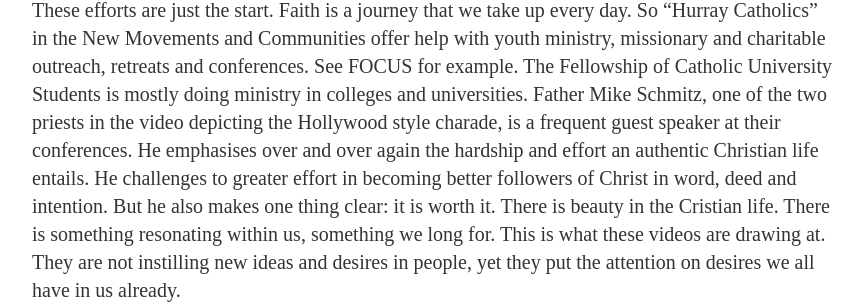
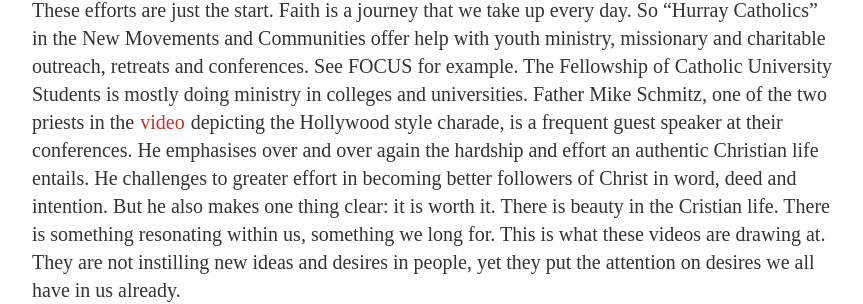
Before and after one commit to Bonifatius/bonifatius.github.io, a Jekyll site: the page built from _posts/2015-09-03-hurray-catholic.markdown, in a window 1280 px wide and 900 px high, scrolled down 2195 px. Shown: the part 261-565 px from the top of the window, without its empty margins (208-1071 px from the left). Built offline with Jekyll 4.4.1, drawn with Linux system fonts in a browser that asks for light colours; some web fonts are replaced; Markdown is read by kramdown in place of the engine named in the settings; part of the change alters nothing that is shown.

```diff
--- a/_posts/2015-09-03-hurray-catholic.markdown
+++ b/_posts/2015-09-03-hurray-catholic.markdown
@@ -30,7 +30,7 @@ It seems new media and technology requires new ideas and beliefs. But Christians
 
 ##Labourers in the Vineyard
 
-These efforts are just the start. Faith is a journey that we take up every day. So “Hurray Catholics” in the New Movements and Communities offer help with youth ministry, missionary and charitable outreach, retreats and conferences. See FOCUS for example. The Fellowship of Catholic University Students is mostly doing ministry in colleges and universities. Father Mike Schmitz, one of the two priests in the video depicting the Hollywood style charade, is a frequent guest speaker at their conferences. He emphasises over and over again the hardship and effort an authentic Christian life entails. He challenges to greater effort in becoming better followers of Christ in word, deed and intention. But he also makes one thing clear: it is worth it. There is beauty in the Cristian life. There is something resonating within us, something we long for. This is what these videos are drawing at. They are not instilling new ideas and desires in people, yet they put the attention on desires we all have in us already.
+These efforts are just the start. Faith is a journey that we take up every day. So “Hurray Catholics” in the New Movements and Communities offer help with youth ministry, missionary and charitable outreach, retreats and conferences. See FOCUS for example. The Fellowship of Catholic University Students is mostly doing ministry in colleges and universities. Father Mike Schmitz, one of the two priests in the [video](https://www.youtube.com/watch?v=-xTeTsrg9fE) depicting the Hollywood style charade, is a frequent guest speaker at their conferences. He emphasises over and over again the hardship and effort an authentic Christian life entails. He challenges to greater effort in becoming better followers of Christ in word, deed and intention. But he also makes one thing clear: it is worth it. There is beauty in the Cristian life. There is something resonating within us, something we long for. This is what these videos are drawing at. They are not instilling new ideas and desires in people, yet they put the attention on desires we all have in us already.
 
 Yes these videos are directed towards people with sufficient means, which are able to access videos. But is this not also an act of charity? Many people are having enough to live a good life, but are lacking hope, authentic companionship and finally love. How is reaching out to them not a compassion service? We emphasise material poverty and suffering so much, that we neglect and dismiss spiritual poverty and suffering. Still they also need to be fought and eased. Therefore every group, apostolate or order has a unique mission, a calling to one specific task. Some are catechising; some are reaching out to young people, some to the poorest of the poor and some to the lonely old upper-class lady.
 
```
